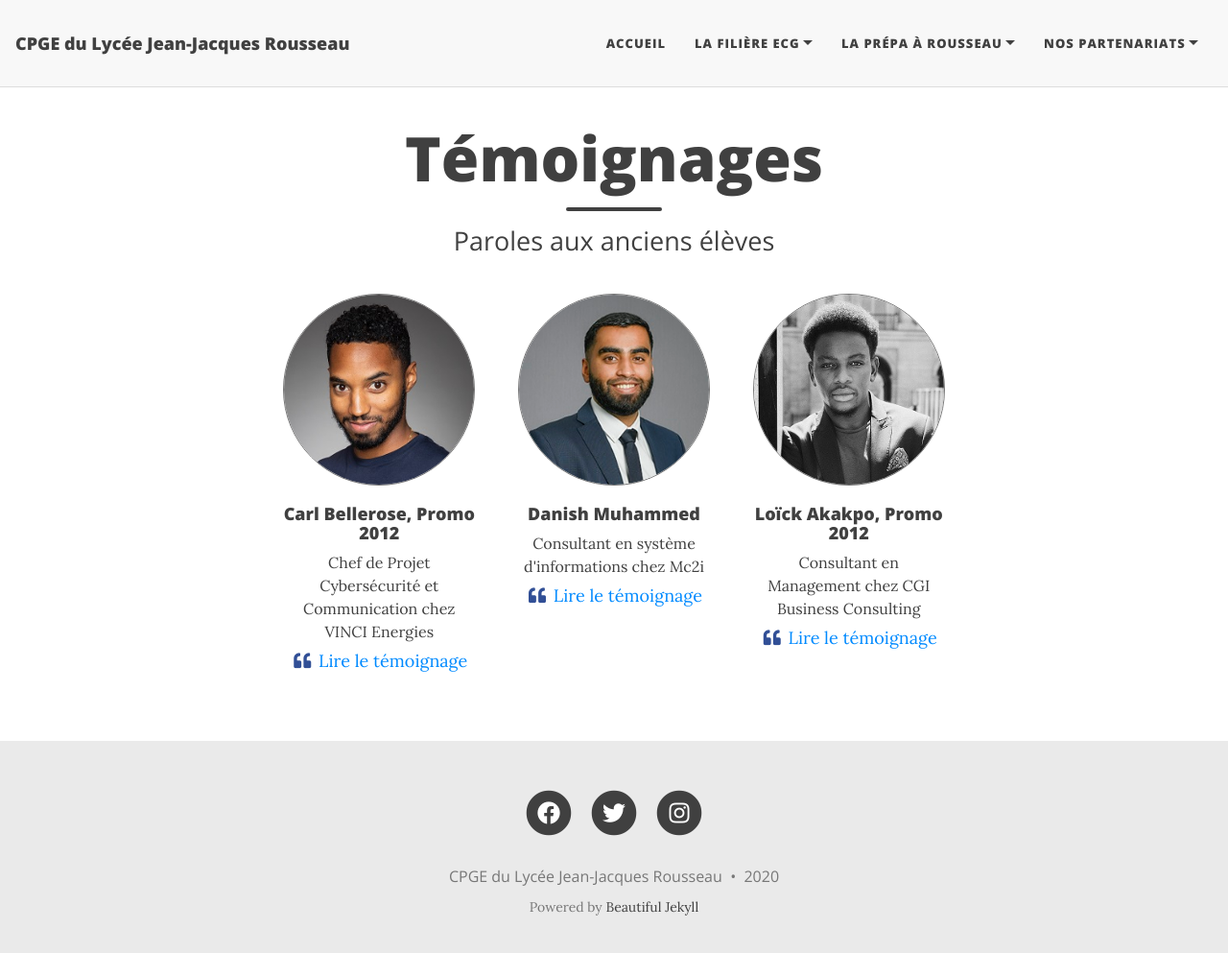
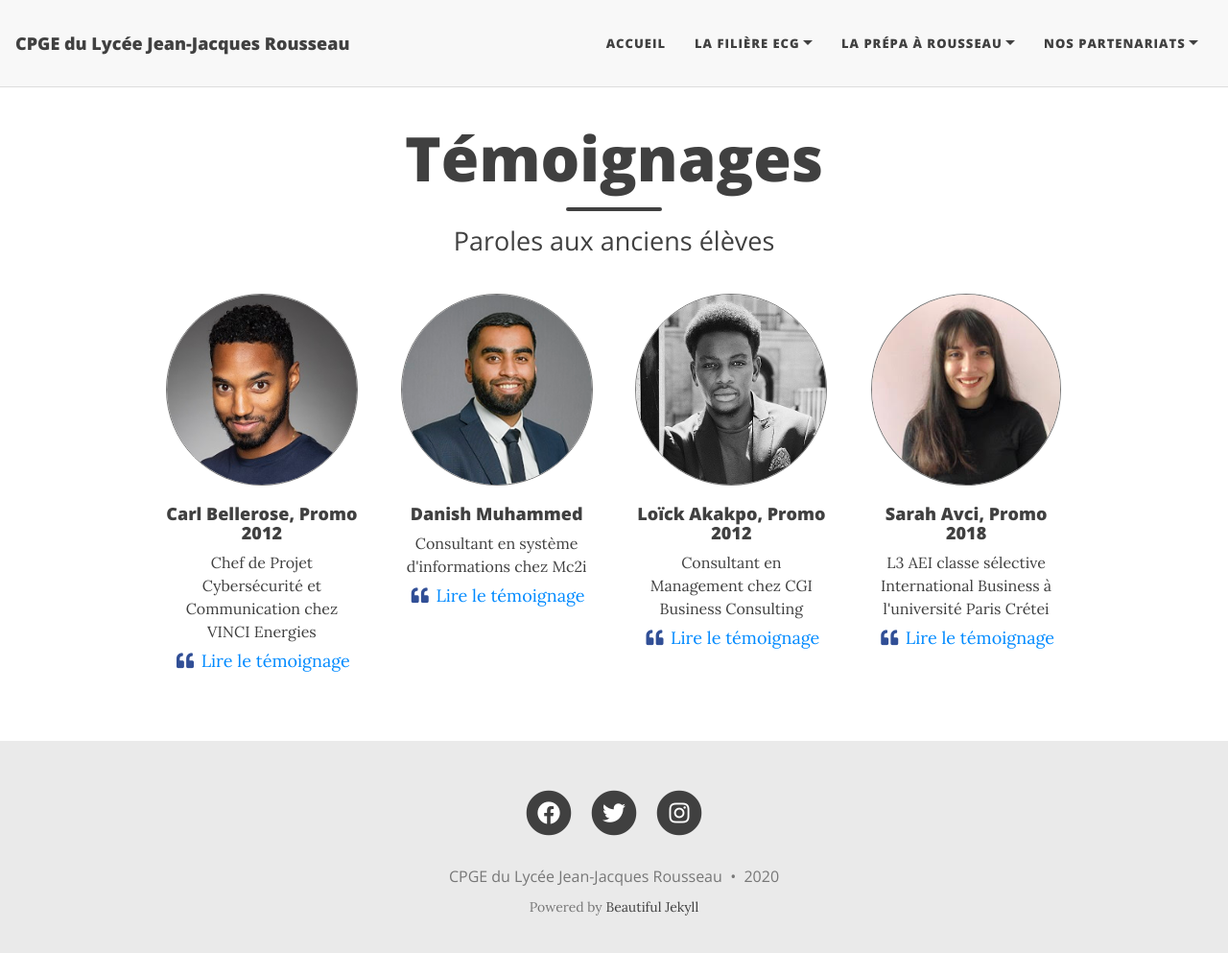
Before and after one commit to cpgesarcelles/cpgesarcelles.github.io, a Jekyll site: the page built from temoignages.md, in a window 1280 px wide and 1006 px high. Shown: the top 993 px of the window at 96% size. Built offline with Jekyll 4.4.1, drawn with Linux system fonts in a browser that asks for light colours; nearby versions of some CDN libraries.

Commit message:
Update temoignages.md

```diff
--- a/temoignages.md
+++ b/temoignages.md
@@ -14,6 +14,10 @@ eleves:
     img: /assets/img/akakpo.jpg
     desc: Consultant en Management chez CGI Business Consulting
     temoignage: /Temoignages/akakpo
+  - name: Sarah Avci, Promo 2018
+    img: /assets/img/avci.png
+    desc:  L3 AEI classe sélective International Business à l'université Paris Crétei
+    temoignage: /Temoignages/avci
 ---
 
 {% include list-circles.html items=page.eleves %}
```
